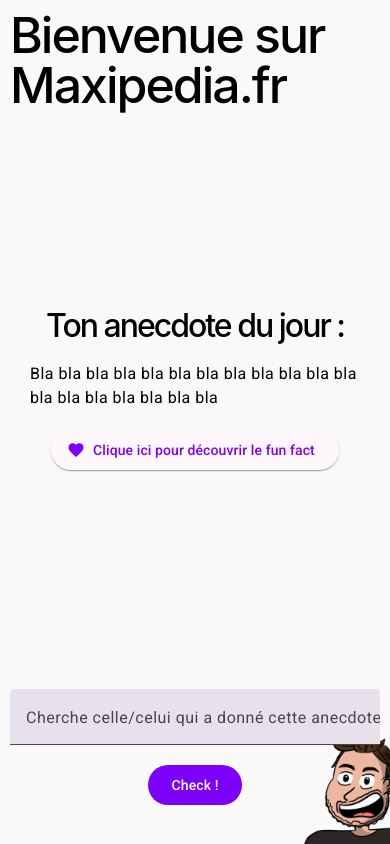
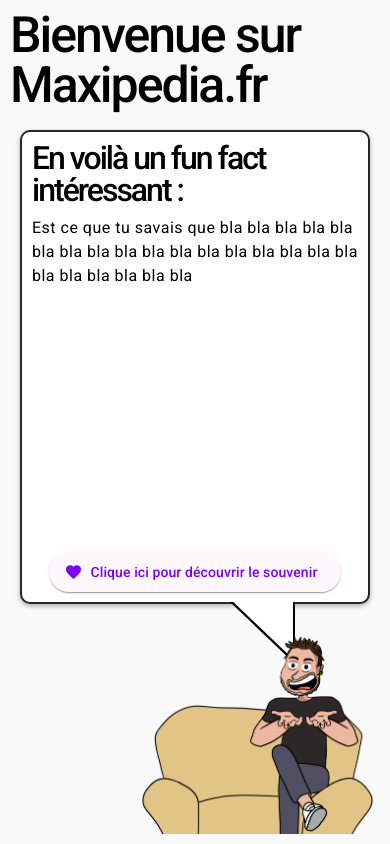
Before and after one commit to leoSchmitt69/maxipedia, an Angular app: page / in a window 390 px wide. Built offline with nearby package versions, Linux system fonts and the light colour scheme.

Commit message:
improvement

```diff
--- a/src/app/app.component.html
+++ b/src/app/app.component.html
@@ -3,27 +3,20 @@
 <div class="container" *ngIf="currentWeeklyInformation">
   <h1>Bienvenue sur Maxipedia.fr</h1>
   <div class="content-container">
-    <div *ngIf="displayAnecdote; else funFactContainer" class="anecdote-container">
-      <h2>Ton anecdote du jour :</h2>
-      <div class="anecdote-text-container">
-        {{currentWeeklyInformation.anecdote}}
+    <div *ngIf="displaySouvenir === true" class="souvenir-container">
+      <h2>Ton souvenir du jour :</h2>
+      <div class="souvenir-text-container">
+        {{currentWeeklyInformation.souvenir}}
       </div>
-      <button color="primary" mat-raised-button (click)="displayAnecdote = false">
-        <mat-icon>favorite</mat-icon>
-        Clique ici pour découvrir le fun fact
+
+      <button *ngIf="displaySearchAuthor === false" color="primary" mat-flat-button (click)="displaySearchAuthor=true">
+        Deviner qui a écrit le souvenir !
       </button>
-    </div>
-    <ng-template #funFactContainer>
-      <div class="fun-fact-container">
-        <h2>En voilà un fun fact intéressant :</h2>
-        {{currentWeeklyInformation.funFact}}
-      </div>
-    </ng-template>
-  </div>
-  <div class="search-anecdote-author-container">
-    <div class="search-anecdote-author-input-container">
+
+      <div *ngIf="displaySearchAuthor" class="search-souvenir-author-container">
+        <div class="search-souvenir-author-input-container">
           <mat-form-field subscriptSizing="dynamic">
-        <mat-label>Cherche celle/celui qui a donné cette anecdote</mat-label>
+            <mat-label>Mais qui c'est ?</mat-label>
             <input matInput [formControl]="authorFormControl" type="text" />
           </mat-form-field>
 
@@ -32,9 +25,10 @@
           </button>
         </div>
 
-    <div class="search-anecdote-author-result-container">
+        <div class="search-souvenir-author-result-container">
           <div *ngIf="hasAuthorBeenFound === true" class="found-author-congrat-container">Bien joué !</div>
           <div *ngIf="hasAuthorBeenFound === false" class="not-found-author-container">
+            <img class="skull-img" src="/skull.png">
             <ng-container *ngIf="failAttempts && failAttempts >= 2">Encore</ng-container>
             <ng-container *ngFor="let attempt of failAttemptsArray(); let index = index">
               <ng-container *ngIf="index > 1"> encore </ng-container>
@@ -43,10 +37,27 @@
           </div>
         </div>
       </div>
+
     </div>
 
+    <div *ngIf="displaySouvenir === false"  class="fun-fact-container">
+      <h2>En voilà un fun fact intéressant :</h2>
+      <div class="fun-fact">{{currentWeeklyInformation.funFact}}</div>
+
+
+      <div class="triangle-container">
+        <div class="triangle-content"></div>
+      </div>
+
+      <button color="primary" mat-raised-button (click)="displaySouvenir = true">
+        <mat-icon>favorite</mat-icon>
+        Clique ici pour découvrir le souvenir
+      </button>
+    </div>
+  </div>
 
   <div class="image-container">
-  <img class="desktop" src="/maxipedia-sofa.png">
-  <img class="mobile" src="/maxipedia-mini.png">
+    <img src="/maxipedia-sofa.png">
   </div>
+
+</div>
--- a/src/app/app.component.scss
+++ b/src/app/app.component.scss
@@ -1,3 +1,28 @@
+.fireworks-container {
+  position: fixed;
+  top: 0;
+  left: 0;
+  width: 100%;
+  height: 100%;
+  pointer-events: none;
+  z-index: 9999;
+}
+
+.not-found-author-container {
+  width: 100%;
+  display: flex;
+  align-items: center;
+  justify-content: center;
+  flex-wrap: wrap;
+  gap: 5px;
+
+  .skull-img {
+    width: 1.5rem;
+  }
+}
+
+// MODE DESKTOP
+@media (min-width: 769px) {
   h1,
   h2 {
     color: var(--gray-900);
@@ -5,9 +30,6 @@
     line-height: 100%;
     letter-spacing: -0.125rem;
     margin: 0;
-  font-family: "Inter Tight", -apple-system, BlinkMacSystemFont, "Segoe UI",
-    Roboto, Helvetica, Arial, sans-serif, "Apple Color Emoji", "Segoe UI Emoji",
-    "Segoe UI Symbol";
   }
 
   h1 {
@@ -18,21 +40,8 @@
     font-size: 2rem;
   }
 
-.fireworks-container {
-  position: fixed;
-  top: 0;
-  left: 0;
-  width: 100%;
-  height: 100%;
-  pointer-events: none;
-  z-index: 9999;
-}
-
-// MODE DESKTOP
-@media (min-width: 769px) {
   .container {
     position: relative;
-    z-index: 2;
     width: 100%;
     height: 100%;
     padding: 10px;
@@ -42,11 +51,12 @@
     background-color: transparent;
 
     .content-container {
+      z-index: 2;
       width: 60%;
       flex: 1;
       padding: 30px;
 
-      .anecdote-container {
+      .souvenir-container {
         width: 100%;
         height: 100%;
         display: flex;
@@ -55,7 +65,7 @@
         justify-content: center;
         gap: 20px;
 
-        .anecdote-text-container {
+        .souvenir-text-container {
         }
       }
 
@@ -76,23 +86,29 @@
         border: 2px solid rgb(39, 39, 39);
         border-radius: 10px;
 
-        &::after {
-          content: "";
+        .triangle-container {
           position: absolute;
-          top: 70%;
-          right: -69px; /* Ajustez cette valeur pour déplacer la flèche */
+          left: 100%;
+          top: 15%;
           width: 0;
           height: 0;
-          border: 70px solid transparent;
-          border-left-color: white;
-          border-right: 0;
-          border-top: 0;
-          margin-top: -10px;
+          border-right: 65px solid transparent;
+          border-top: 62px solid black;
+        }
+
+        .triangle-content {
+          width: 0;
+          height: 0;
+          border-right: 67px solid transparent;
+          border-top: 63px solid white;
+          position: relative;
+          bottom: 60px;
+          right: 7px;
         }
       }
     }
 
-    .search-anecdote-author-container {
+    .search-souvenir-author-container {
       width: 100%;
       height: 20%;
       display: flex;
@@ -100,7 +116,7 @@
       justify-content: center;
       gap: 10px;
 
-      .search-anecdote-author-input-container {
+      .search-souvenir-author-input-container {
         width: 100%;
         display: flex;
         align-items: center;
@@ -112,7 +128,7 @@
         }
       }
 
-      .search-anecdote-author-result-container {
+      .search-souvenir-author-result-container {
         width: 100%;
         text-align: center;
         .found-author-congrat-container {
@@ -146,9 +162,24 @@
 
 // MODE MOBILE
 @media (max-width: 768px) {
+  h1,
+  h2 {
+    color: var(--gray-900);
+    font-weight: 500;
+    line-height: 100%;
+    letter-spacing: -0.125rem;
+    margin: 0;
+  }
+
+  h1 {
+    font-size: 3.125rem;
+  }
+
+  h2 {
+    font-size: 2rem;
+  }
+
   .container {
-    position: relative;
-    z-index: 2;
     width: 100%;
     height: 100%;
     padding: 10px;
@@ -159,64 +190,29 @@
 
     .content-container {
       width: 100%;
-      flex: 1;
-      padding: 20px;
+      height: 60%;
+      padding: 10px;
 
-      .anecdote-container {
+      .souvenir-container {
         width: 100%;
         height: 100%;
         display: flex;
         flex-direction: column;
         align-items: center;
-        justify-content: center;
+        justify-content: flex-start;
         gap: 20px;
 
-        .anecdote-text-container {
-        }
+        .souvenir-text-container {
         }
 
-      .fun-fact-container {
-        position: relative;
+        .search-souvenir-author-container {
           width: 100%;
-        height: 100%;
-        padding: 20px;
-        display: flex;
-        flex-direction: column;
-        align-items: center;
-        justify-content: center;
-        gap: 20px;
-
-        background-color: white;
-        box-shadow: 0 2px 5px rgba(0, 0, 0, 0.3);
-
-        border: 2px solid rgb(39, 39, 39);
-        border-radius: 10px;
-
-        &::after {
-          content: "";
-          position: absolute;
-          top: 103%;
-          right: 37px;
-          width: 0;
-          height: 0;
-          border: 70px solid transparent;
-          border-right-color: white;
-          border-left: 0;
-          border-top: 0;
-          margin-top: -23px;
-        }
-      }
-    }
-
-    .search-anecdote-author-container {
-      width: 100%;
-      height: 20%;
           display: flex;
           flex-direction: column;
           justify-content: center;
           gap: 10px;
 
-      .search-anecdote-author-input-container {
+          .search-souvenir-author-input-container {
             width: 100%;
             display: flex;
             flex-direction: column;
@@ -229,7 +225,7 @@
             }
           }
 
-      .search-anecdote-author-result-container {
+          .search-souvenir-author-result-container {
             width: 100%;
             text-align: center;
             .found-author-congrat-container {
@@ -238,12 +234,54 @@
         }
       }
 
+      .fun-fact-container {
+        position: relative;
+        width: 100%;
+        height: 100%;
+        padding: 10px;
+        display: flex;
+        flex-direction: column;
+        align-items: center;
+        justify-content: flex-start;
+        gap: 10px;
+
+        background-color: white;
+        box-shadow: 0 2px 5px rgba(0, 0, 0, 0.3);
+
+        border: 2px solid rgb(39, 39, 39);
+        border-radius: 10px;
+
+        .fun-fact {
+          flex: 1;
+          width: 100%;
+          overflow: scroll;
+        }
+
+        .triangle-container {
+          position: absolute;
+          left: 60%;
+          top: 100%;
+          width: 0;
+          height: 0;
+          border-left: 65px solid transparent;
+          border-top: 62px solid black;
+        }
+
+        .triangle-content {
+          width: 0;
+          height: 0;
+          border-left: 67px solid transparent;
+          border-top: 64px solid white;
+          position: relative;
+          bottom: 69px;
+          right: 69px;
+        }
+      }
+    }
+  }
+
   .image-container {
-    z-index: 1;
-    position: fixed;
-    top: 0;
-    left: 0;
-    height: 100%;
+    flex: 1;
     width: 100%;
     overflow: hidden;
     display: flex;
@@ -255,13 +293,9 @@
       top: 50px;
       left: 50px;
       border-radius: 50%;
-      width: 150px;
+      height: 120%;
       object-fit: contain;
       object-position: 50% 50%;
-
-      &.desktop {
-        display: none;
     }
   }
 }
-}
--- a/src/app/app.component.ts
+++ b/src/app/app.component.ts
@@ -7,13 +7,13 @@
 import {MatFormFieldModule} from '@angular/material/form-field';
 import {MatInputModule} from '@angular/material/input'
 interface WeeklyInformation {
-  anecdote: string;
+  souvenir: string;
   funFact: string;
   author: string;
 }
 
 const weeklyInformations: WeeklyInformation[] = [{
-  anecdote: "Bla bla bla bla bla bla bla bla bla bla bla bla bla bla bla bla bla bla bla",
+  souvenir: "Bla bla bla bla bla bla bla bla bla bla bla bla bla bla bla bla bla bla bla",
   funFact: "Est ce que tu savais que bla bla bla bla bla bla bla bla bla bla bla bla bla bla bla bla bla bla bla bla bla bla bla",
   author: "leo"
 }]
@@ -37,7 +37,8 @@
 })
 export class AppComponent implements OnInit {
 
-  displayAnecdote = true;
+  displaySouvenir!: boolean;
+  displaySearchAuthor = false;
   currentWeeklyInformation!: WeeklyInformation;
   authorFormControl = new FormControl<string>('');
   hasAuthorBeenFound!: boolean;
@@ -45,6 +46,10 @@
 
   ngOnInit(): void {
       this.currentWeeklyInformation = this.getCurrentWeeklyInformation();
+
+      setTimeout(() => {
+        this.displaySouvenir = false
+      },2000)
   }
 
   failAttemptsArray(): any[] {
--- a/src/styles.scss
+++ b/src/styles.scss
@@ -9,7 +9,7 @@
   @include mat.all-component-themes($theme);
 }
 
-@keyframes explode {
+@keyframes fireworks-explosion {
   0% {
     transform: translate(0, 0) scale(1);
     opacity: 1;
@@ -23,19 +23,18 @@
 html {
   width: 100%;
   height: 100%;
-
   overflow: hidden;
 
-  font-family: "Inter", -apple-system, BlinkMacSystemFont, "Segoe UI", Roboto,
-    Helvetica, Arial, sans-serif, "Apple Color Emoji", "Segoe UI Emoji",
+  font-family: "Inter Tight", -apple-system, BlinkMacSystemFont, "Segoe UI",
+    Roboto, Helvetica, Arial, sans-serif, "Apple Color Emoji", "Segoe UI Emoji",
     "Segoe UI Symbol";
 
   body {
     margin: 0;
-    font-family: Roboto, "Helvetica Neue", sans-serif;
     width: 100%;
     height: 100%;
     overflow: hidden;
+
     background-color: #f9f9f9;
   }
 }
```
Also changed, not shown: public/skull.png (added). Lines whose indentation alone changed are shown as unchanged.
